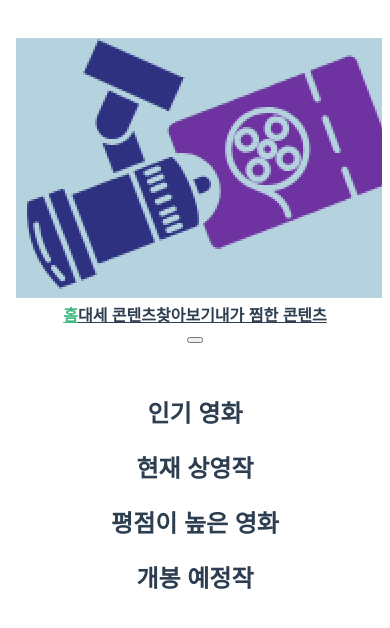
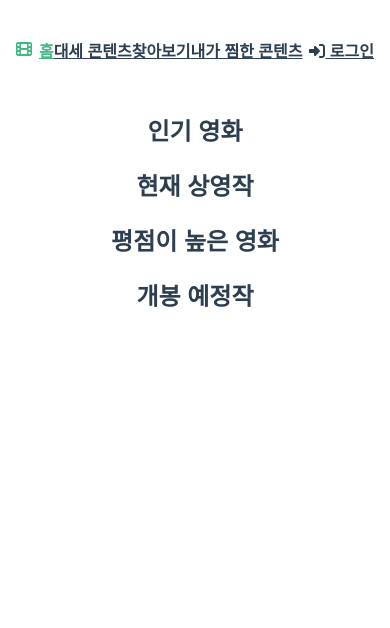
Before and after one commit to seoharu/front-end-demo-site, a Vue app: page / in a window 390 px wide. Shown: the top 628 px of the page. Built offline with nearby package versions, Linux system fonts and the light colour scheme.

Commit message:
header:드롭다운 및 사용자 인증 기능 구현

```diff
--- a/package.json
+++ b/package.json
@@ -8,6 +8,10 @@
     "lint": "vue-cli-service lint"
   },
   "dependencies": {
+    "@fortawesome/fontawesome-svg-core": "^6.6.0",
+    "@fortawesome/free-regular-svg-icons": "^6.6.0",
+    "@fortawesome/free-solid-svg-icons": "^6.6.0",
+    "@fortawesome/vue-fontawesome": "^3.0.8",
     "@vue/compiler-sfc": "^3.5.12",
     "@vueuse/core": "^11.2.0",
     "axios": "^1.7.7",
--- a/src/components/layout/PageHeader.vue
+++ b/src/components/layout/PageHeader.vue
@@ -1,20 +1,19 @@
 <template>
   <header
-    class="fixed top-0 w-full h-12 z-50 transition-all duration-300"
+    class="fixed top-0 w-full h-14 z-50 transition-all duration-300"
     :class="{
       'bg-black/80 shadow-lg': isScrolled,
       'bg-gradient-to-b from-black/80 to-transparent': !isScrolled
     }"
   >
-    <nav class="container mx-auto px-4 h-full">
-      <div class="flex items-center h-full">
+    <nav class="container mx-auto px-4 h-full flex items-center justify-between">
       <!-- Logo -->
       <router-link to="/" class="flex items-center">
-          <img src="@/assets/logo.png" alt="Logo" class="h-5 w-auto" />
+        <font-awesome-icon icon="fa-solid fa-film" class="text-white text-2xl" />
       </router-link>
 
       <!-- Main Navigation -->
-        <div class="flex items-center space-x-6 ml-6">
+      <div class="flex items-center space-x-8">
         <router-link
           v-for="item in menuItems"
           :key="item.path"
@@ -27,12 +26,22 @@
       </div>
 
       <!-- Right Side User Section -->
-        <div class="ml-auto flex items-center relative">
+      <div class="flex items-center space-x-4 relative">
+        <router-link
+          v-if="!isLoggedIn"
+          to="/signin"
+          class="text-white hover:text-red-500 transition-colors duration-200 text-sm flex items-center"
+        >
+          <font-awesome-icon icon="fas fa-sign-in-alt" class="mr-2" />
+          로그인
+        </router-link>
+
+        <div v-else>
           <button
             @click="handleUserClick"
-            class="text-white p-1.5 hover:text-red-500 transition-colors duration-200"
+            class="text-white hover:text-red-500 transition-colors duration-200"
           >
-            <i class="fas fa-user text-lg"></i>
+            <font-awesome-icon icon="fas fa-user" class="text-lg" />
           </button>
 
           <!-- User Dropdown Menu -->
@@ -48,7 +57,6 @@
               v-if="isUserMenuOpen"
               class="absolute right-0 top-full mt-1 w-48 bg-black/95 rounded-md shadow-lg py-1"
             >
-              <template v-if="isLoggedIn">
               <div class="px-4 py-1.5 text-white border-b border-gray-700 text-sm">
                 {{ currentUser }}
               </div>
@@ -56,19 +64,9 @@
                 @click="handleLogout"
                 class="w-full text-left px-4 py-1.5 text-white hover:bg-gray-800 transition-colors duration-200 text-sm"
               >
-                  <i class="fas fa-sign-out-alt mr-2"></i>
+                <font-awesome-icon icon="fas fa-sign-out-alt" class="mr-2" />
                 로그아웃
               </button>
-              </template>
-              <template v-else>
-                <router-link
-                  to="/signin"
-                  class="block px-4 py-1.5 text-white hover:bg-gray-800 transition-colors duration-200 text-sm"
-                >
-                  <i class="fas fa-sign-in-alt mr-2"></i>
-                  로그인
-                </router-link>
-              </template>
             </div>
           </Transition>
         </div>
@@ -81,6 +79,11 @@
 import { ref, onMounted, onUnmounted, watch, defineComponent } from 'vue'
 import { useRouter } from 'vue-router'
 import { useAuth } from '@/composables/useAuth'
+import { library } from '@fortawesome/fontawesome-svg-core'
+import { FontAwesomeIcon } from '@fortawesome/vue-fontawesome'
+import { faFilm, faUser, faSignOutAlt, faSignInAlt } from '@fortawesome/free-solid-svg-icons'
+
+library.add(faFilm, faUser, faSignOutAlt, faSignInAlt)
 
 defineComponent({
   name: 'PageHeader'
@@ -102,7 +105,7 @@ const isUserMenuOpen = ref(false)
 // 전역 클릭 이벤트 핸들러
 const handleClickOutside = (event: MouseEvent) => {
   const target = event.target as HTMLElement
-  if (!target.closest('.ml-auto')) {
+  if (!target.closest('.relative')) {
     isUserMenuOpen.value = false
   }
 }
@@ -141,6 +144,24 @@ onUnmounted(() => {
 <style scoped>
 .container {
   max-width: 1200px;
+  display: flex;
+  align-items: center;
+  justify-content: space-between;
+}
+
+.flex.items-center.space-x-8 {
+  gap: 2rem;
+}
+
+.flex.items-center.space-x-4 {
+  gap: 1.5rem;
+}
+
+button {
+  outline: none;
+  border: none;
+  background: none;
+  cursor: pointer;
 }
 
 @media (max-width: 640px) {
@@ -149,7 +170,11 @@ onUnmounted(() => {
     padding-right: 0.5rem;
   }
 
-  .flex.items-center.space-x-6 {
+  .flex.items-center.space-x-8 {
+    gap: 1rem;
+  }
+
+  .flex.items-center.space-x-4 {
     gap: 0.75rem;
   }
 }
--- a/src/main.ts
+++ b/src/main.ts
@@ -4,4 +4,17 @@ import './registerServiceWorker'
 import router from './router'
 import store from './store'
 
-createApp(App).use(store).use(router).mount('#app')
+// Font Awesome imports
+import { library } from '@fortawesome/fontawesome-svg-core'
+import { FontAwesomeIcon } from '@fortawesome/vue-fontawesome'
+import { faFilm, faUser, faSignOutAlt, faSignInAlt } from '@fortawesome/free-solid-svg-icons'
+
+// Add icons to the library
+library.add(faFilm, faUser, faSignOutAlt, faSignInAlt)
+
+// Create Vue app instance and register FontAwesomeIcon globally
+createApp(App)
+  .component('font-awesome-icon', FontAwesomeIcon)
+  .use(router)
+  .use(store)
+  .mount('#app')
--- a/src/views/HomePage.vue
+++ b/src/views/HomePage.vue
@@ -89,9 +89,10 @@ onMounted(() => {
 </script>
 
 <style scoped>
+
 .container {
   max-width: 1200px;
-  margin: 0 auto;
+
 }
 
 .home {
```
Also changed, not shown: src/assets/logo.png (deleted), 1 other file (tests, documents, lock files or other folders). Lines whose indentation alone changed are shown as unchanged.
